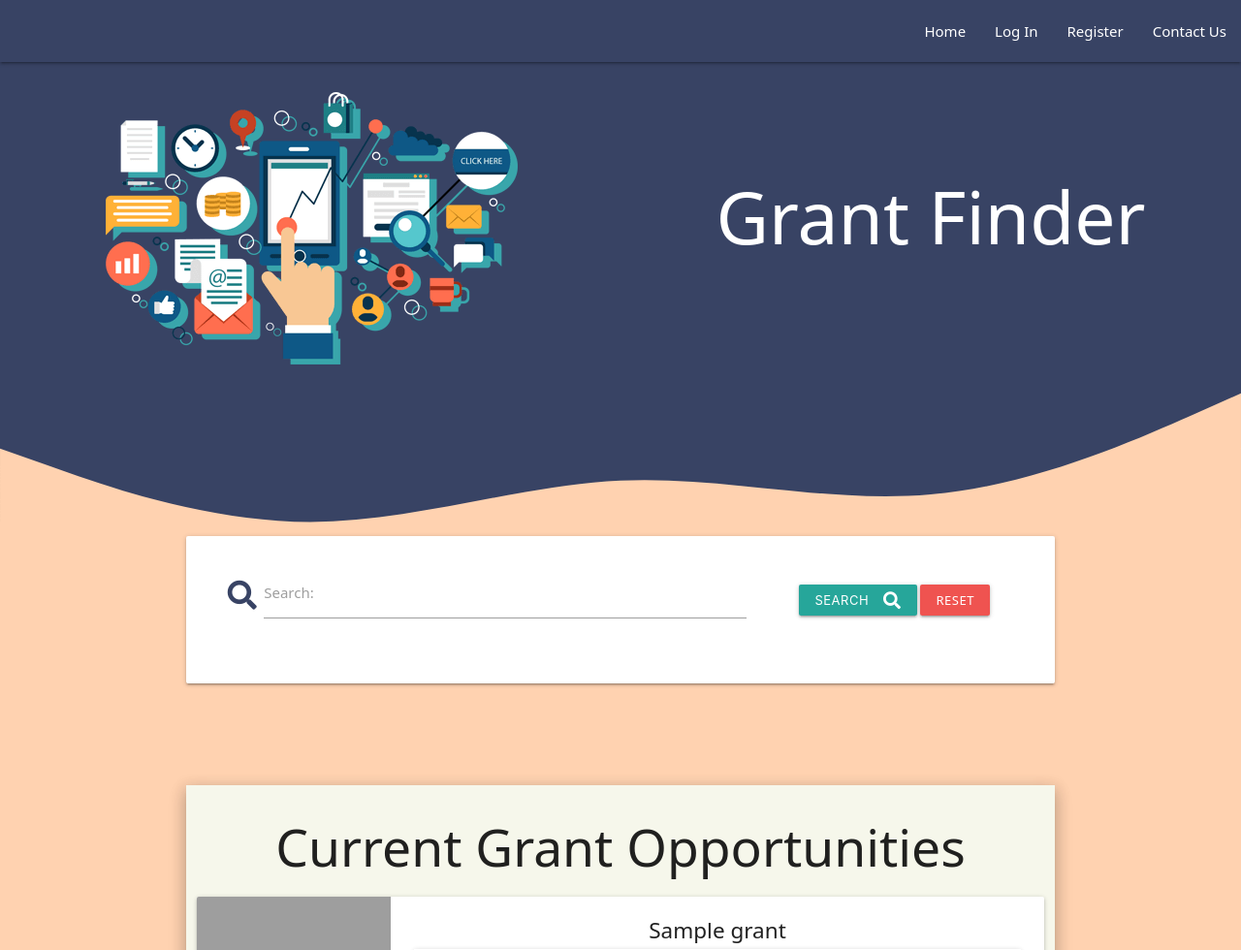
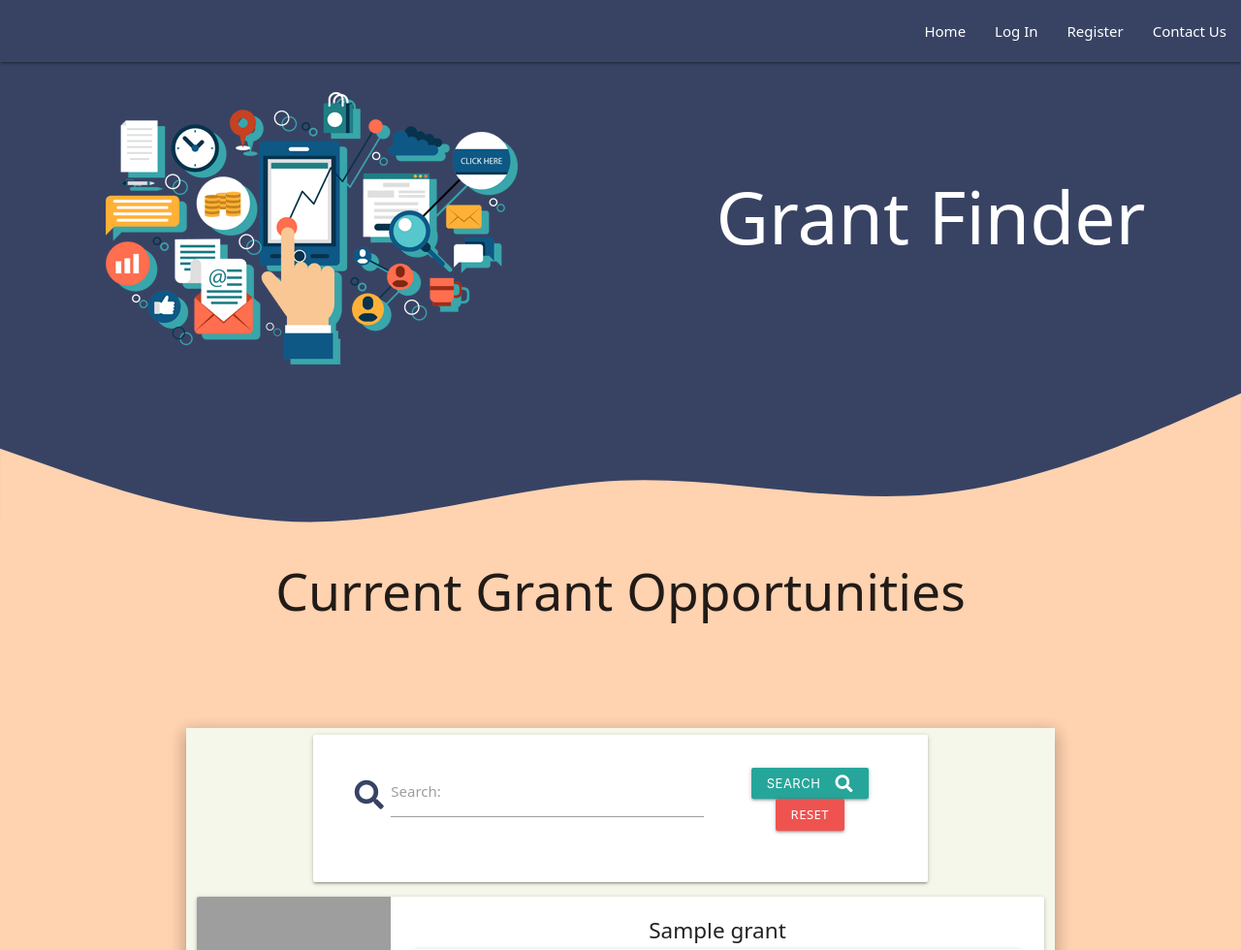
Before and after one commit to Code-Institute-Submissions/StephenJ2020-Grant-Finder, a Flask app: page / in a window 1280 px wide. Shown: the top 980 px of the page at 97% size. Run offline with Flask 2, Linux system fonts and the light colour scheme; a database or web service that is not in the repository returns one stand-in record (values such as "Sample title"); some libraries are stand-ins or nearby versions; grey boxes are pictures that could not be loaded.

Commit message:
style: Update search layout on grants.html

```diff
--- a/templates/grants.html
+++ b/templates/grants.html
@@ -1,7 +1,14 @@
 {% extends "base.html" %}
 {% block content %}
 
-<section>
+<h2 class="center-align">Current Grant Opportunities</h2>
+
+    <section class="row">
+        <div class="col s12 m10 offset-m1 l12 z-depth-3 section-container">
+            <div class="row">
+                <div class="col s12 card-content">
+
+                    <section class="container">
                         <div class="row card-panel">
                             <form action="{{ url_for('search') }}" method="post" class="col s12">
                                 <div class="row valign-wrapper center-align">
@@ -21,11 +28,7 @@
                         </div>
                     </section>
                     {% if grants|length > 0 %}
-    <section class="row">
-        <div class="col s12 m10 offset-m1 l12 z-depth-3 section-container">
-            <div class="row">
-                <div class="col s12 card-content">
-                    <h2 class="center-align">Current Grant Opportunities</h2>
+
                         {% for grant in grants %}
                             {% if loop.index % 2 != 0 %}
                                 <!-- Card 1 -->
@@ -281,12 +284,13 @@
                                 </div>
                             {% endif %}
                         {% endfor %}
+                    {% else %}
+                        <h3 class="center-align red-text">No Search Results Found!</h3>
+                    {% endif %}
                 </div>
             </div>
         </div>
     </section>
-{% else %}
-    <h3 class="center-align red-text">No Search Results Found!</h3>
-{% endif %}
+
 
 {% endblock %}
```
Lines whose indentation alone changed are shown as unchanged.
